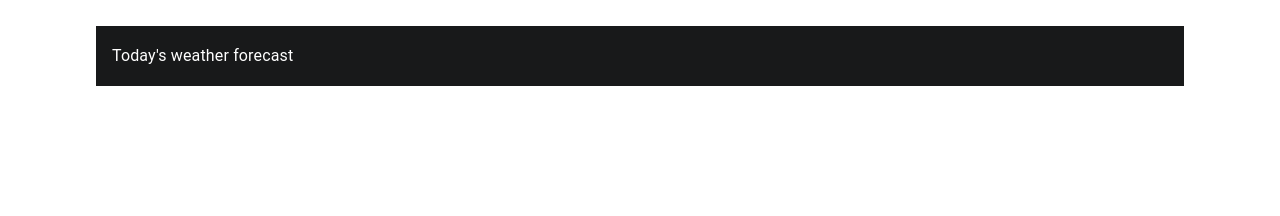
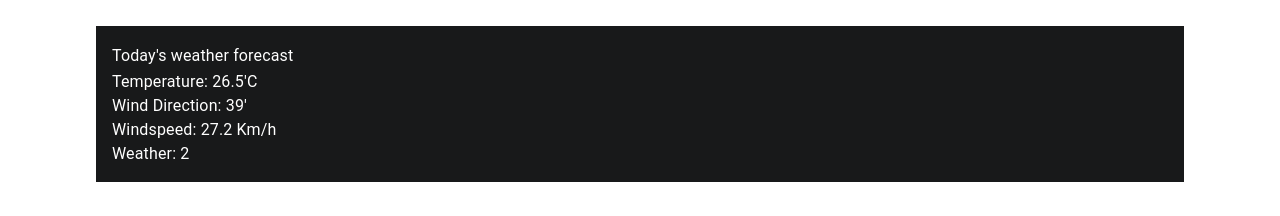
Before and after one commit to joeglDev/redux-weather-app, a React (Create React App) app: page / in a window 1280 px wide. Shown: the part 325-541 px from the top of the page. Built offline with nearby package versions, Linux system fonts and the light colour scheme; no server answers.

Commit message:
CurrentWeather: displays curr weather data

```diff
--- a/src/app/store.ts
+++ b/src/app/store.ts
@@ -1,9 +1,11 @@
 import { configureStore, ThunkAction, Action } from '@reduxjs/toolkit';
 import locationReducer from '../../src/features/location/locationSlice';
+import currentWeatherReducer from '../../src/features/weather/currentWeatherSlice';
 
 export const store = configureStore({
   reducer: {
     location: locationReducer,
+    currentWeather: currentWeatherReducer,
   },
 });
 
--- a/src/components/CurrentWeather.tsx
+++ b/src/components/CurrentWeather.tsx
@@ -1,12 +1,13 @@
-import { useAppSelector } from "../app/hooks";
+import { useAppDispatch, useAppSelector } from "../app/hooks";
 import type { RootState } from "../app/store";
 import Card from "@mui/material/Card";
 import { CardContent, Typography } from "@mui/material";
 import { useEffect } from "react";
 import { fetchCurrentWeather } from "../models/apiQueries";
+import { updateCurrentWeather } from "../features/weather/currentWeatherSlice";
 
 export const CurrentWeather = () => {
-  //root states
+  //redux states
   /**
    * Gets location state from redux store.
    */
@@ -14,33 +15,50 @@ export const CurrentWeather = () => {
     return state.location;
   });
 
+
+   /**
+   * Gets currentWeather state from redux store.
+   */
+   const currentWeather = useAppSelector((state: RootState) => {
+    return state.currentWeather;
+  });
   //states
 
   //variables
+  const dispatch = useAppDispatch();
 
   //methods
   /**
-   * useEffect to run every render. Each render gets weather forecast and assigns to Root state.
+   * useEffect to run every render. Each render gets weather forecast and assigns to redux state.
    *
    */
   useEffect(() => {
+    try {
     const currentWeather = async () => {
        const fetchedData = await fetchCurrentWeather(
         currentLocation.latitude,
         currentLocation.longitude
       );
-      console.log("hi", fetchedData)
-      console.log("in tsx",Object.keys( fetchedData));
+
+      //modify weathercode
+      const condition = fetchedData.weathercode;
+      if (condition === 0) {fetchedData.weathercode = "Clear Skies"}
+      else if (condition === 1 || condition === 2 || condition === 3) {fetchedData.weathercode = "Mainly clear, partly cloudy, and overcast"}
+        //finish off next time
 
       //assign to global state here
-      return fetchedData
+      dispatch(updateCurrentWeather(fetchedData))
+
 
     };
 
-    const weatherData = currentWeather();
+    currentWeather();
 
 
-  }, [currentLocation]);
+  } catch(e : any) {console.log(e.message)}
+  }, [currentLocation, dispatch]);
+
+
 
   return (
     <section>
@@ -52,6 +70,35 @@ export const CurrentWeather = () => {
         >
           Today's weather forecast
         </Typography>
+
+        <Typography
+          style={{ backgroundColor: "#18191a", color: "white" }}
+          variant="body1"
+        >
+          {`Temperature: ${currentWeather.temperature}'C`}
+        </Typography>
+
+        <Typography
+          style={{ backgroundColor: "#18191a", color: "white" }}
+          variant="body1"
+        >
+          {`Wind Direction: ${currentWeather.winddirection}'`}
+        </Typography>
+
+        <Typography
+          style={{ backgroundColor: "#18191a", color: "white" }}
+          variant="body1"
+        >
+          {`Windspeed: ${currentWeather.windspeed} Km/h`}
+        </Typography>
+
+        <Typography
+          style={{ backgroundColor: "#18191a", color: "white" }}
+          variant="body1"
+        >
+          {`Weather: ${currentWeather.weathercode}`}
+        </Typography>
+
       </CardContent>
       <Card />
     </section>
--- /dev/null
+++ b/src/features/weather/currentWeatherSlice.ts
@@ -0,0 +1,45 @@
+import { createSlice } from "@reduxjs/toolkit";
+import type { RootState } from "../../app/store";
+import type { PayloadAction } from "@reduxjs/toolkit";
+import { currentWeatherType} from "../../../interfaces";
+
+// Define the initial state using that type
+const initialState: currentWeatherType = {
+  temperature: 26.5,
+  time: "2023-01-25T17:00",
+  weathercode: 2,
+  winddirection: 39,
+  windspeed: 27.2,
+};
+
+export const currentWeatherSlice = createSlice({
+  name: "currentWeather",
+  // `createSlice` will infer the state type from the `initialState` argument
+  initialState,
+  //hook actions = reducers
+  reducers: {
+    //reducer to add a update location
+
+    updateCurrentWeather: (
+      state: currentWeatherType,
+      action: PayloadAction<currentWeatherType>
+    ) => {
+      state.temperature = action.payload.temperature;
+      state.time = action.payload.time;
+      state.weathercode = action.payload.weathercode;
+      state.winddirection = action.payload.winddirection;
+      state.windspeed = action.payload.windspeed;
+
+    },
+
+  },
+
+});
+
+//export reducer actions
+export const { updateCurrentWeather } = currentWeatherSlice.actions;
+
+// Other code such as selectors can use the imported `RootState` type
+export const selectcurrentWeather = (state: RootState) => state.currentWeather;
+
+export default currentWeatherSlice.reducer;
```
